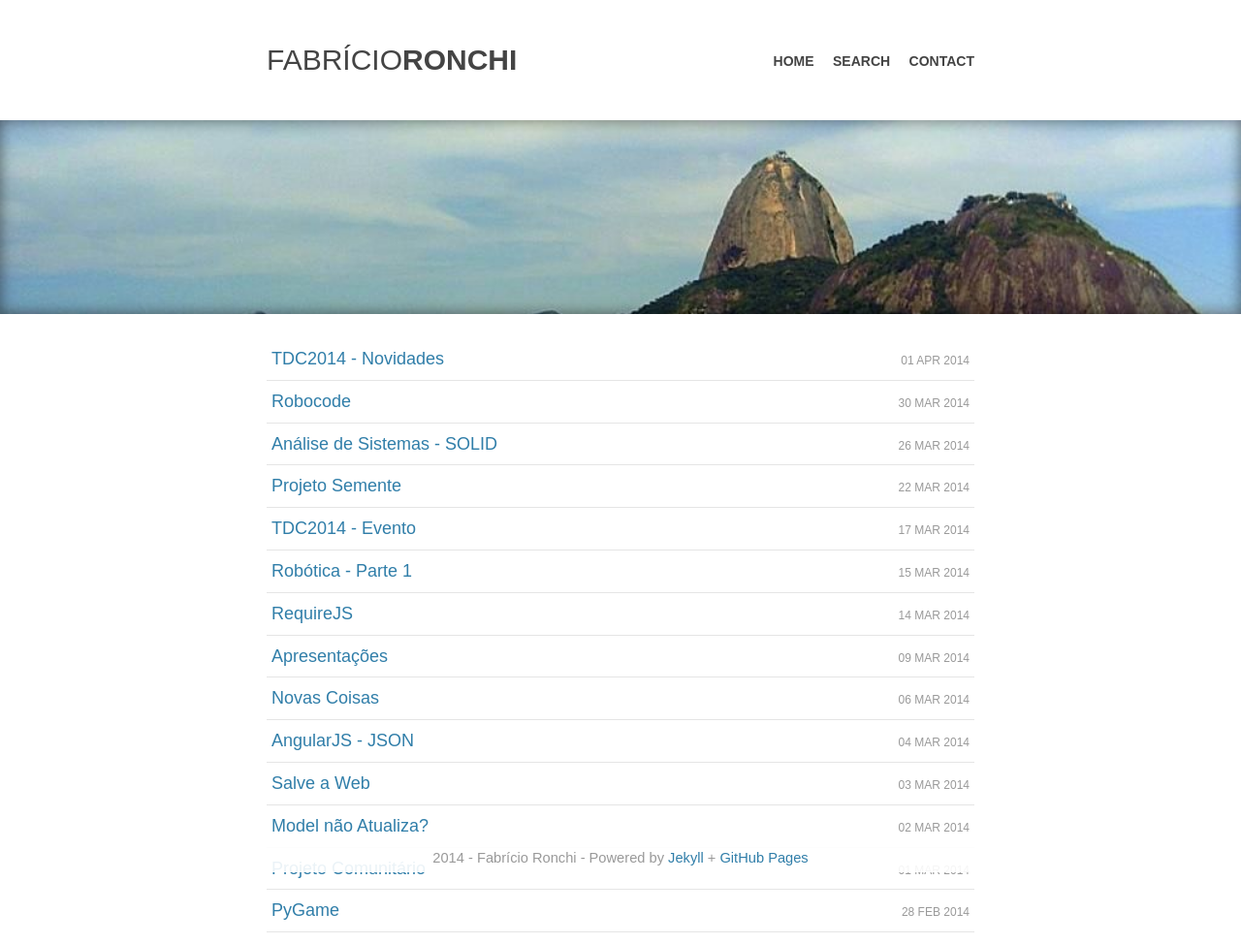
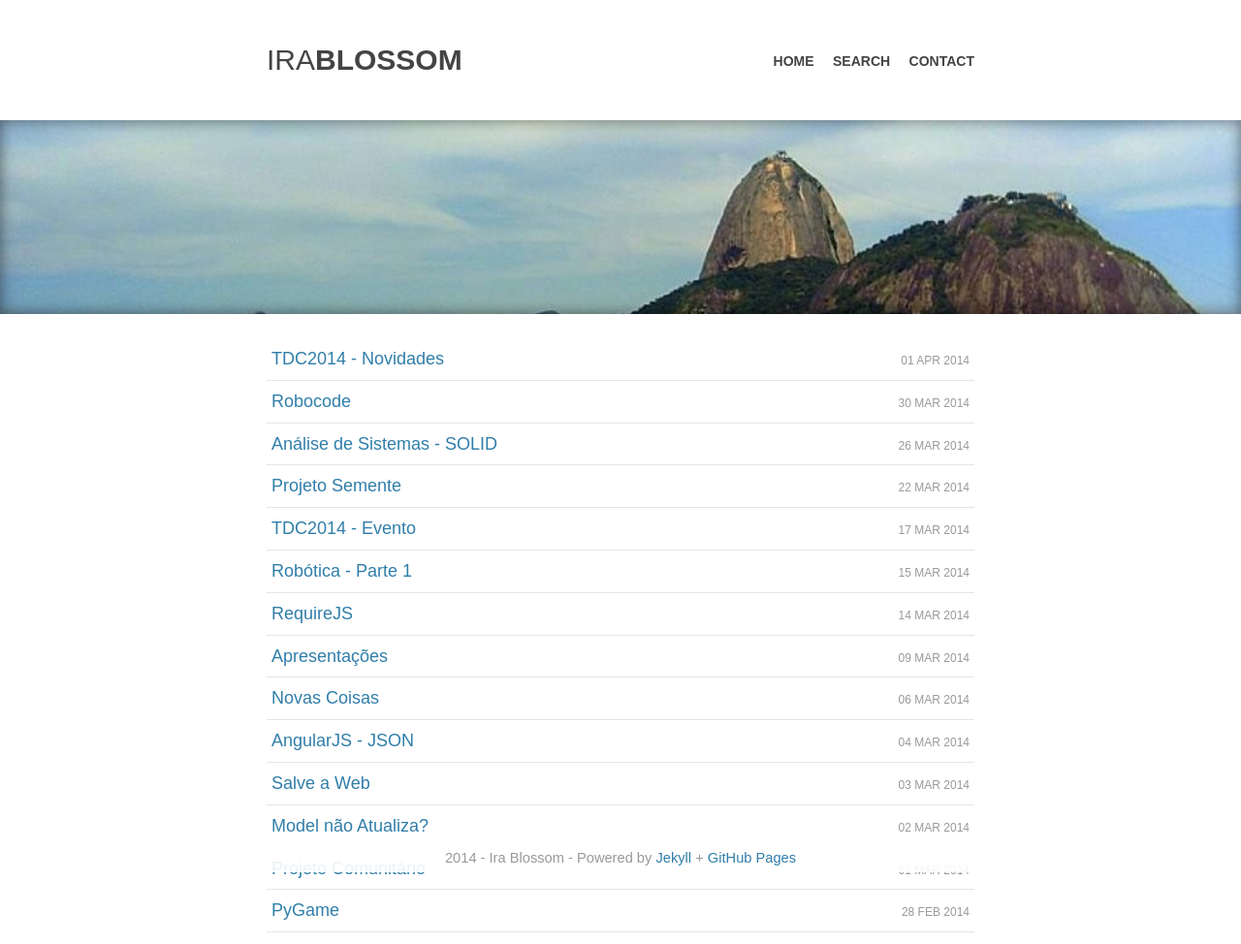
Before and after one commit to ibloss/ibloss.github.io, a Jekyll site: the page built from index.html, in a window 1280 px wide. Shown: the top 974 px of the page at 97% size. Built offline with Jekyll 4.4.1, drawn with Linux system fonts in a browser that asks for light colours; some web fonts are replaced; Markdown is read by kramdown in place of the engine named in the settings.

Commit message:
add name to header and footer

```diff
--- a/_includes/footer.html
+++ b/_includes/footer.html
@@ -1,5 +1,5 @@
 <footer class="main-footer">
-    <small>2014 - Fabrício Ronchi <label class="my-footer">- Powered by<label>
+    <small>2014 - Ira Blossom <label class="my-footer">- Powered by<label>
         <a class="my-footer" href="http://jekyllrb.com/" target="_blank">Jekyll</a> <label class="my-footer">+</label>
         <a class="my-footer" href="http://pages.github.com/" target="_blank">GitHub Pages</a>
 	</small>
--- a/_layouts/default.html
+++ b/_layouts/default.html
@@ -12,7 +12,7 @@
           <li><a href="/contact"><b>CONTACT</b></a></li>
         </ul>
         <section class="name">
-          <a href="/">Fabrício<b>Ronchi</b></a>
+          <a href="/">Ira<b>Blossom</b></a>
         </section>
       </div>
     </div>
```
